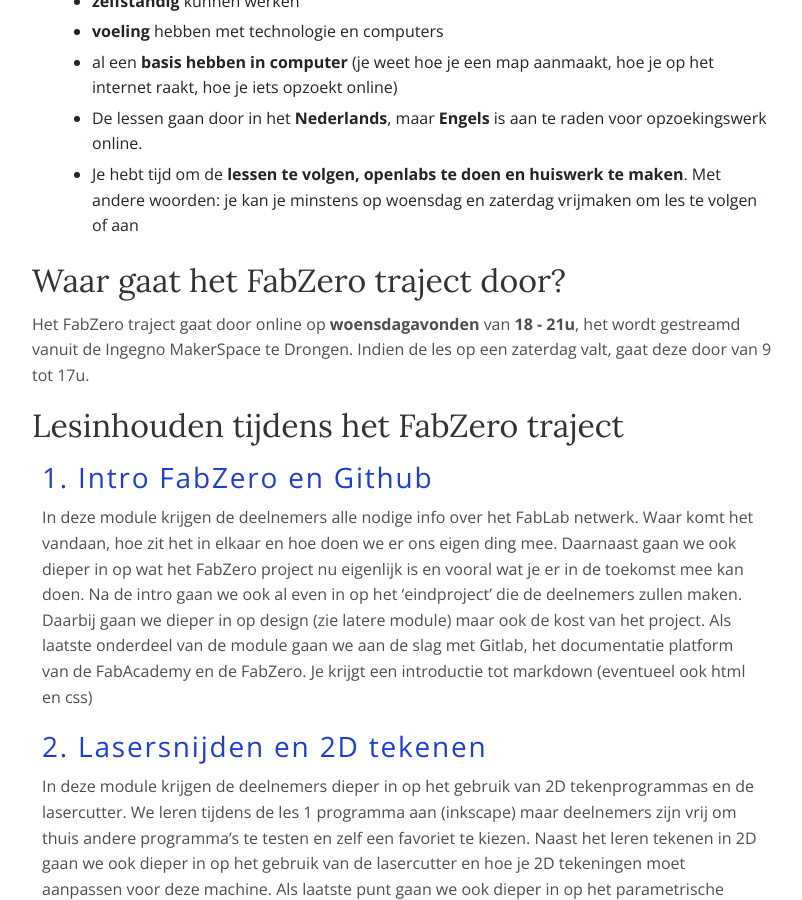
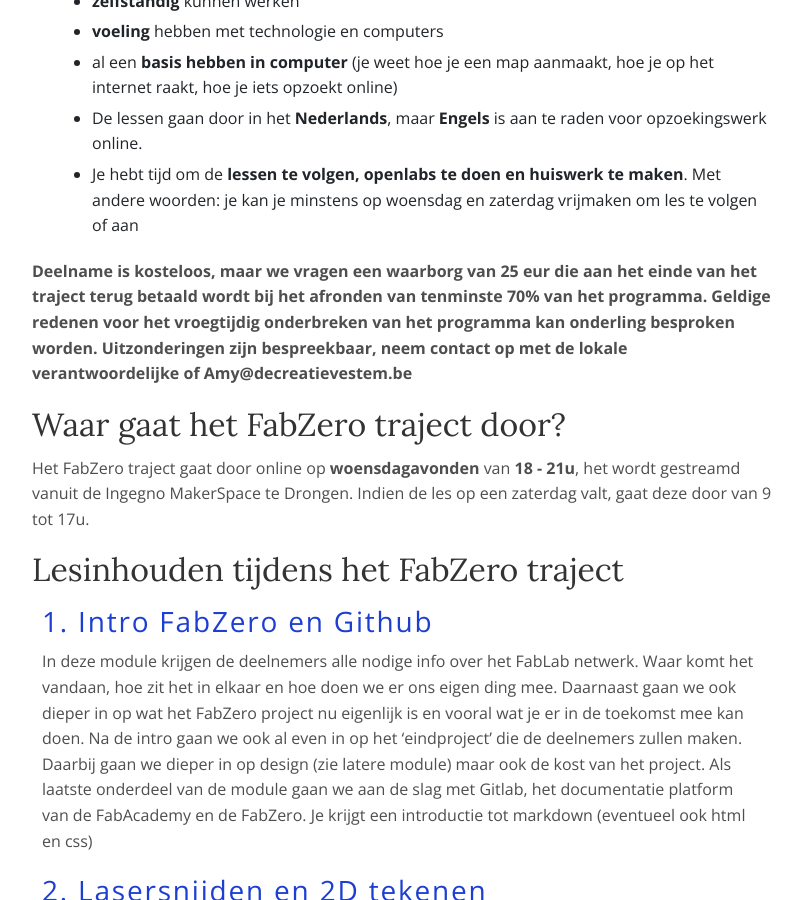
Before and after one commit to IngegnoMakerSpace/inclusievekets, a Jekyll site: the page built from _services/FabZero.md, in a window 1280 px wide and 900 px high, scrolled down 1185 px. Shown: the whole window, without its empty margins (48-850 px from the left). Built offline with Jekyll 4.4.1, drawn with Linux system fonts in a browser that asks for light colours.

Commit message:
update fabzero

```diff
--- a/_services/FabZero.md
+++ b/_services/FabZero.md
@@ -30,6 +30,10 @@ Voor het FabZero project zoeken we deelnemers die:
     <li>De lessen gaan door in het <strong>Nederlands</strong>, maar <strong>Engels</strong> is aan te raden voor opzoekingswerk online.</li>
     <li>Je hebt tijd om de <strong>lessen te volgen, openlabs te doen en huiswerk te maken</strong>. Met andere woorden: je kan je minstens op woensdag en zaterdag vrijmaken om les te volgen of aan </li>
 </ul>
+
+<b>Deelname is kosteloos, maar we vragen een waarborg van 25 eur die aan het einde van het traject terug betaald wordt bij het afronden van tenminste 70% van het programma.  Geldige redenen voor het vroegtijdig onderbreken van het programma kan onderling besproken worden. Uitzonderingen zijn bespreekbaar, neem contact op met de lokale verantwoordelijke of Amy@decreatievestem.be
+ </b>
+
 
 ## Waar gaat het FabZero traject door?
 
```
